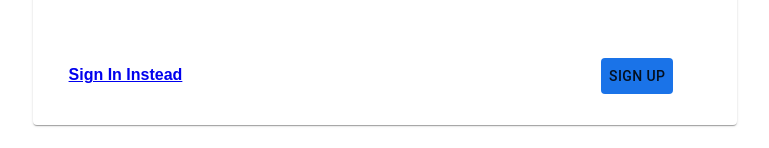
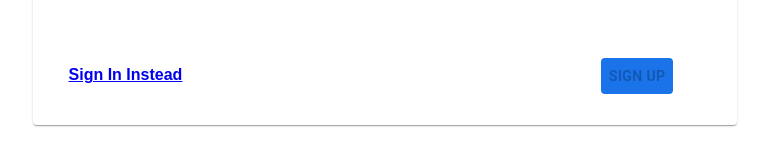
Before and after one commit to Kumarshanbhag/Fundoo-React, a React (Create React App) app: page /signup in a window 1280 px wide. Shown: the part 495-643 px from the top of the page, without its empty margins (255-1024 px from the left). Built offline with nearby package versions, Linux system fonts and the light colour scheme.

Commit message:
ADDED : Button Disabled On Empty TextField For SignIn And SignUp Pages

```diff
--- a/src/Components/SignIn.jsx
+++ b/src/Components/SignIn.jsx
@@ -31,6 +31,7 @@ class SignIn extends React.Component{
             emailId:null,
             password:null,
             passwordVisibility:true,
+            buttonVisibility:true,
             open: false,
             message: null,
         };
@@ -40,6 +41,9 @@ class SignIn extends React.Component{
 
       handleChange = async (e) => {
         this.setState({ [e.target.name]: await e.target.value });
+        if(this.state.emailId !=null && this.state.password !=null) {
+                this.setState({ buttonVisibility: false});
+        }
       };
 
       handleVisibility = () => {
@@ -130,7 +134,7 @@ class SignIn extends React.Component{
                         </Grid>
 
                     </Grid>
-                    <Button className="LoginButton" onClick={this.handleData}>Log In</Button>
+                    <Button className="LoginButton" disabled={this.state.buttonVisibility} onClick={this.handleData}>Log In</Button>
                     <Link className="ForgotPasswordLink" to="/forgotpassword">
                         Forgot Password?
                     </Link>
--- a/src/Components/SignUp.jsx
+++ b/src/Components/SignUp.jsx
@@ -44,7 +44,7 @@ class SignUp extends React.Component{
             confirm:null,
             service:'advance',
             passwordVisibility:true,
-            buttomVisibility:true,
+            buttonVisibility:true,
             validName:false,
             validLastname:false,
             validEmail:false,
@@ -62,7 +62,7 @@ class SignUp extends React.Component{
 
         const { name } = e.target;
         this.setState({ [e.target.name]: await e.target.value });
-        // console.log(name);
+        console.log(name);
         switch (name) {
             case "firstname":
               NAME_PATTERN.test(this.state.firstname)
@@ -90,6 +90,10 @@ class SignUp extends React.Component{
 
             default:
               break;
+        }
+        if(this.state.firstname !=null && this.state.lastname !=null && this.state.emailId !=null && this.state.mobile !=null
+            && this.state.password!=null  && this.state.confirm!=null) {
+                this.setState({ buttonVisibility: false});
         }
         console.log(this.state.validName);
         console.log(this.state.validLastname);
@@ -255,7 +259,7 @@ class SignUp extends React.Component{
                             </FormControl>
                         </Grid>
                     </Grid>
-                    <Button className="SignUpButton" onClick={this.handleData}>
+                    <Button className="SignUpButton" disabled={this.state.buttonVisibility} onClick={this.handleData}>
                         Sign Up
                     </Button>
                     <Link className="LoginLink" to="/">
```
